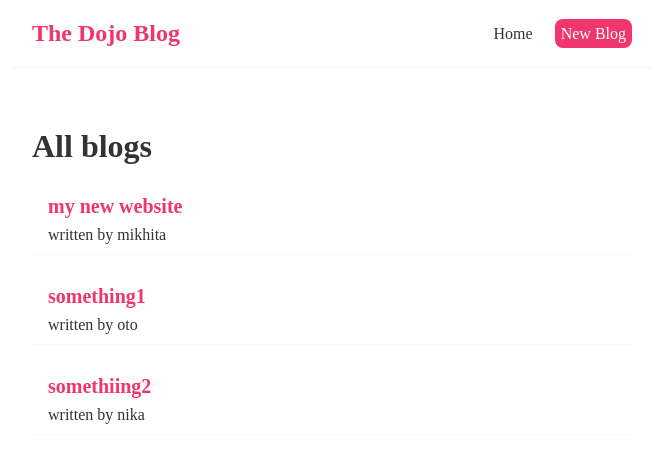
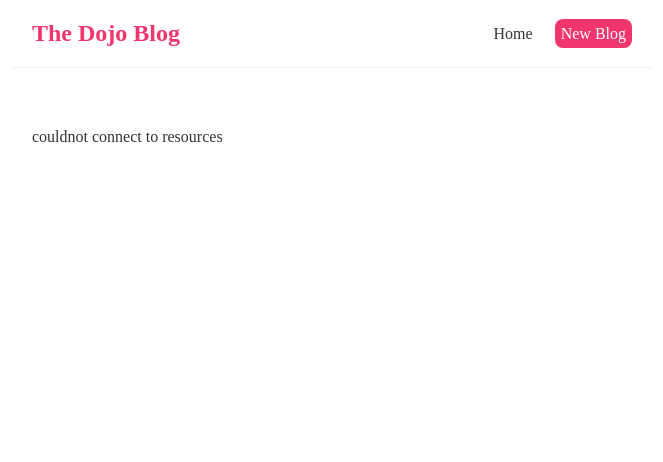
Before and after one commit to mikhita/Tip-Calculator-With-React, a React (Create React App) app in the folder gasan-test/: page / in a window 1280 px wide. Shown: the top 462 px of the page, without its empty margins (308-971 px from the left). Built offline with nearby package versions, Linux system fonts and the light colour scheme; no server answers; data requests are answered from the project's data file.

Commit message:
I learn how to throw out an error message with using usestate method

```diff
--- a/gasan-test/src/home.js
+++ b/gasan-test/src/home.js
@@ -4,26 +4,31 @@ import BlogList from "./BlogList";
 const Home = () => {
     const [blogs, setBlogs]= useState(null)
     const [isLoadind,setIsLoading] = useState(true)
+    const [error,setError] = useState(null);
 
 
 
     useEffect(()=>{
-        fetch("http://localhost:3000/blogs")
+        fetch("http://localhost:3000/blogss")
         .then(res=>{
             if(!res.ok){
-                throw Error("couldnot connect to this resource")
+                throw Error("couldnot connect to resources")
             }
             return res.json()
         })
         .then(data=>{setBlogs(data);
                     setIsLoading(false);})
-        .catch(err=>
-        {console.log(err.message)})
+        .catch(err=>{
+            setIsLoading(false);
+            setError(err.message);
+
+        })
     }, [])
     return (
         <div className="home">
+            {error && <div>{error}</div>}
             {isLoadind && <div>Loading...</div> }
-      {blogs && <BlogList  blogs={blogs} title="All blogs" />}
+            {blogs && <BlogList  blogs={blogs} title="All blogs" />}
       </div>
     );
   }
```
